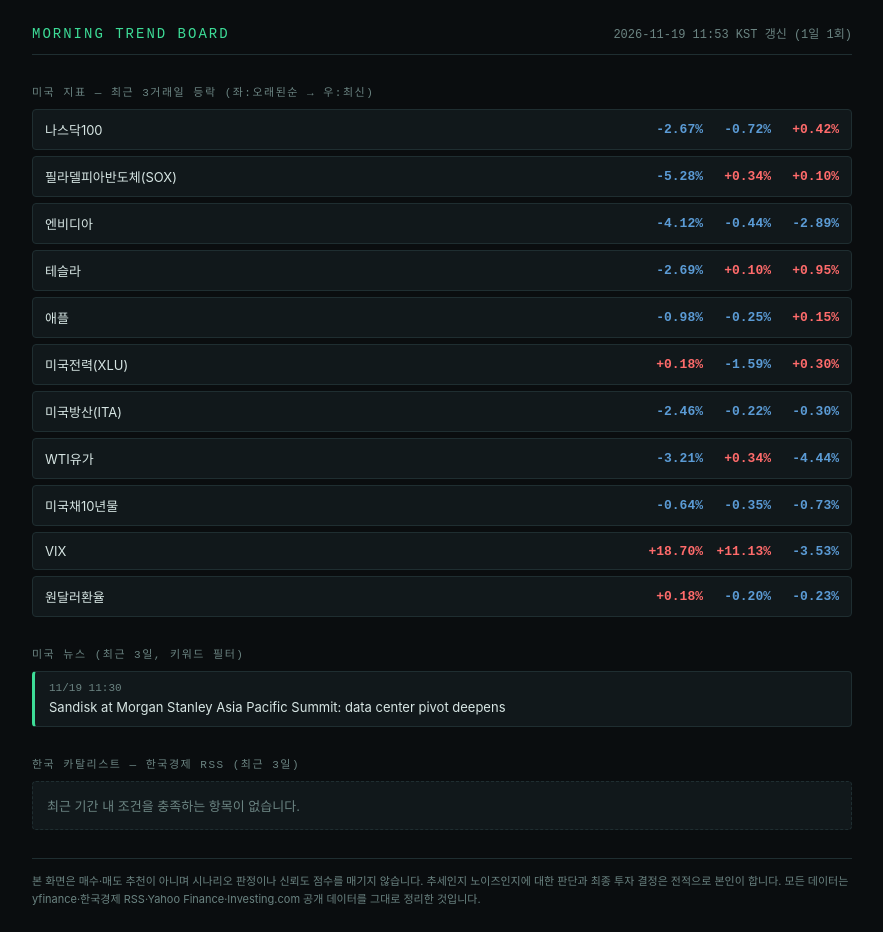
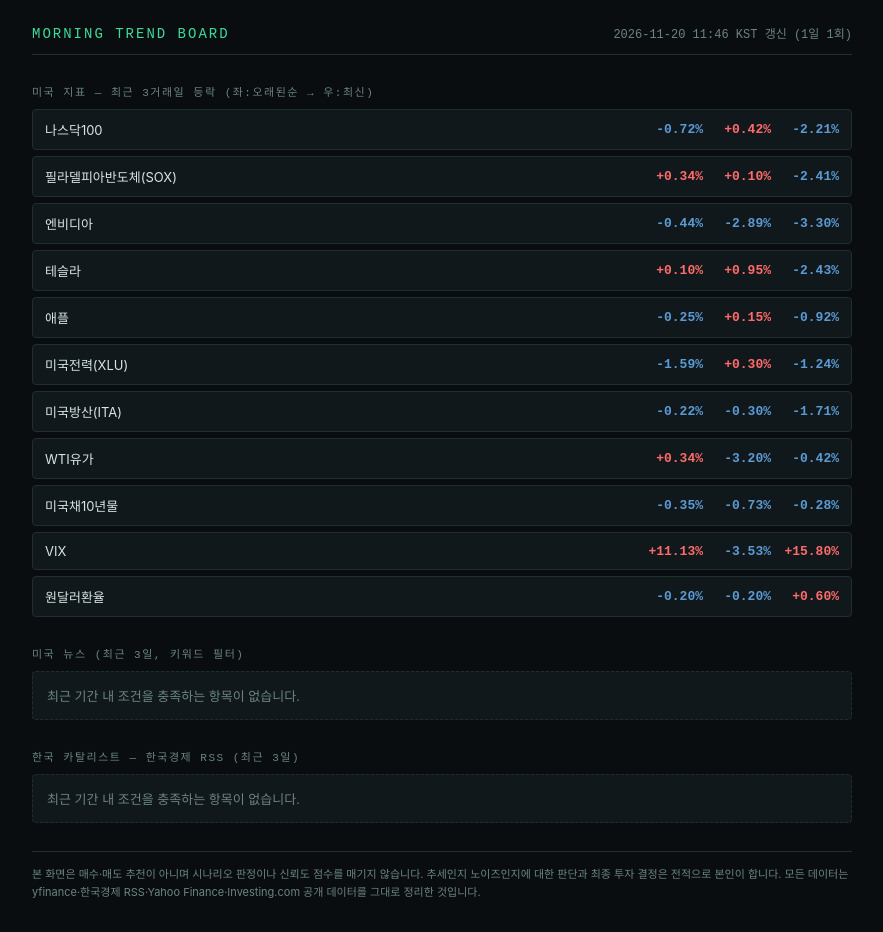
Before and after one commit to Joophila/stock, a plain HTML site: page docs/index.html in a window 1280 px wide. Shown: the whole page, without its empty margins (198-1081 px from the left). Drawn offline with Linux system fonts and the light colour scheme; a web font is replaced by a local one.

Commit message:
trend board update 2026-11-20

```diff
--- a/docs/index.html
+++ b/docs/index.html
@@ -3,7 +3,7 @@
 <head>
 <meta charset="UTF-8">
 <meta name="viewport" content="width=device-width, initial-scale=1">
-<title>모닝 트렌드 보드 — 2026-11-19 11:53 KST</title>
+<title>모닝 트렌드 보드 — 2026-11-20 11:46 KST</title>
 <link rel="stylesheet" crossorigin
   href="https://cdn.jsdelivr.net/gh/orioncactus/pretendard@v1.3.9/dist/web/static/pretendard.css">
 <style>
@@ -39,62 +39,58 @@
   <div class="shell">
     <div class="header">
       <div class="title">Morning Trend Board</div>
-      <div class="time">2026-11-19 11:53 KST 갱신 (1일 1회)</div>
+      <div class="time">2026-11-20 11:46 KST 갱신 (1일 1회)</div>
     </div>
 
     <div class="section-label">미국 지표 — 최근 3거래일 등락 (좌:오래된순 → 우:최신)</div>
 
         <div class="ind-row">
           <div class="ind-name">나스닥100</div>
-          <div class="ind-trend"><span class="chip" style="color:var(--down-blue)">-2.67%</span><span class="chip" style="color:var(--down-blue)">-0.72%</span><span class="chip" style="color:var(--up-red)">+0.42%</span></div>
+          <div class="ind-trend"><span class="chip" style="color:var(--down-blue)">-0.72%</span><span class="chip" style="color:var(--up-red)">+0.42%</span><span class="chip" style="color:var(--down-blue)">-2.21%</span></div>
         </div>
         <div class="ind-row">
           <div class="ind-name">필라델피아반도체(SOX)</div>
-          <div class="ind-trend"><span class="chip" style="color:var(--down-blue)">-5.28%</span><span class="chip" style="color:var(--up-red)">+0.34%</span><span class="chip" style="color:var(--up-red)">+0.10%</span></div>
+          <div class="ind-trend"><span class="chip" style="color:var(--up-red)">+0.34%</span><span class="chip" style="color:var(--up-red)">+0.10%</span><span class="chip" style="color:var(--down-blue)">-2.41%</span></div>
         </div>
         <div class="ind-row">
           <div class="ind-name">엔비디아</div>
-          <div class="ind-trend"><span class="chip" style="color:var(--down-blue)">-4.12%</span><span class="chip" style="color:var(--down-blue)">-0.44%</span><span class="chip" style="color:var(--down-blue)">-2.89%</span></div>
+          <div class="ind-trend"><span class="chip" style="color:var(--down-blue)">-0.44%</span><span class="chip" style="color:var(--down-blue)">-2.89%</span><span class="chip" style="color:var(--down-blue)">-3.30%</span></div>
         </div>
         <div class="ind-row">
           <div class="ind-name">테슬라</div>
-          <div class="ind-trend"><span class="chip" style="color:var(--down-blue)">-2.69%</span><span class="chip" style="color:var(--up-red)">+0.10%</span><span class="chip" style="color:var(--up-red)">+0.95%</span></div>
+          <div class="ind-trend"><span class="chip" style="color:var(--up-red)">+0.10%</span><span class="chip" style="color:var(--up-red)">+0.95%</span><span class="chip" style="color:var(--down-blue)">-2.43%</span></div>
         </div>
         <div class="ind-row">
           <div class="ind-name">애플</div>
-          <div class="ind-trend"><span class="chip" style="color:var(--down-blue)">-0.98%</span><span class="chip" style="color:var(--down-blue)">-0.25%</span><span class="chip" style="color:var(--up-red)">+0.15%</span></div>
+          <div class="ind-trend"><span class="chip" style="color:var(--down-blue)">-0.25%</span><span class="chip" style="color:var(--up-red)">+0.15%</span><span class="chip" style="color:var(--down-blue)">-0.92%</span></div>
         </div>
         <div class="ind-row">
           <div class="ind-name">미국전력(XLU)</div>
-          <div class="ind-trend"><span class="chip" style="color:var(--up-red)">+0.18%</span><span class="chip" style="color:var(--down-blue)">-1.59%</span><span class="chip" style="color:var(--up-red)">+0.30%</span></div>
+          <div class="ind-trend"><span class="chip" style="color:var(--down-blue)">-1.59%</span><span class="chip" style="color:var(--up-red)">+0.30%</span><span class="chip" style="color:var(--down-blue)">-1.24%</span></div>
         </div>
         <div class="ind-row">
           <div class="ind-name">미국방산(ITA)</div>
-          <div class="ind-trend"><span class="chip" style="color:var(--down-blue)">-2.46%</span><span class="chip" style="color:var(--down-blue)">-0.22%</span><span class="chip" style="color:var(--down-blue)">-0.30%</span></div>
+          <div class="ind-trend"><span class="chip" style="color:var(--down-blue)">-0.22%</span><span class="chip" style="color:var(--down-blue)">-0.30%</span><span class="chip" style="color:var(--down-blue)">-1.71%</span></div>
         </div>
         <div class="ind-row">
           <div class="ind-name">WTI유가</div>
-          <div class="ind-trend"><span class="chip" style="color:var(--down-blue)">-3.21%</span><span class="chip" style="color:var(--up-red)">+0.34%</span><span class="chip" style="color:var(--down-blue)">-4.44%</span></div>
+          <div class="ind-trend"><span class="chip" style="color:var(--up-red)">+0.34%</span><span class="chip" style="color:var(--down-blue)">-3.20%</span><span class="chip" style="color:var(--down-blue)">-0.42%</span></div>
         </div>
         <div class="ind-row">
           <div class="ind-name">미국채10년물</div>
-          <div class="ind-trend"><span class="chip" style="color:var(--down-blue)">-0.64%</span><span class="chip" style="color:var(--down-blue)">-0.35%</span><span class="chip" style="color:var(--down-blue)">-0.73%</span></div>
+          <div class="ind-trend"><span class="chip" style="color:var(--down-blue)">-0.35%</span><span class="chip" style="color:var(--down-blue)">-0.73%</span><span class="chip" style="color:var(--down-blue)">-0.28%</span></div>
         </div>
         <div class="ind-row">
           <div class="ind-name">VIX</div>
-          <div class="ind-trend"><span class="chip" style="color:var(--up-red)">+18.70%</span><span class="chip" style="color:var(--up-red)">+11.13%</span><span class="chip" style="color:var(--down-blue)">-3.53%</span></div>
+          <div class="ind-trend"><span class="chip" style="color:var(--up-red)">+11.13%</span><span class="chip" style="color:var(--down-blue)">-3.53%</span><span class="chip" style="color:var(--up-red)">+15.80%</span></div>
         </div>
         <div class="ind-row">
           <div class="ind-name">원달러환율</div>
-          <div class="ind-trend"><span class="chip" style="color:var(--up-red)">+0.18%</span><span class="chip" style="color:var(--down-blue)">-0.20%</span><span class="chip" style="color:var(--down-blue)">-0.23%</span></div>
+          <div class="ind-trend"><span class="chip" style="color:var(--down-blue)">-0.20%</span><span class="chip" style="color:var(--down-blue)">-0.20%</span><span class="chip" style="color:var(--up-red)">+0.60%</span></div>
         </div>
 
     <div class="section-label">미국 뉴스 (최근 3일, 키워드 필터)</div>
-
-            <a class="news-card" href="https://www.investing.com/news/transcripts/sandisk-at-morgan-stanley-asia-pacific-summit-data-center-pivot-deepens-93CH-5037583" target="_blank" rel="noopener">
-              <div class="news-meta">11/19 11:30 </div>
-              <div class="news-title">Sandisk at Morgan Stanley Asia Pacific Summit: data center pivot deepens</div>
-            </a>
+    <div class="empty-state">최근 기간 내 조건을 충족하는 항목이 없습니다.</div>
 
     <div class="section-label">한국 카탈리스트 — 한국경제 RSS (최근 3일)</div>
     <div class="empty-state">최근 기간 내 조건을 충족하는 항목이 없습니다.</div>
```
